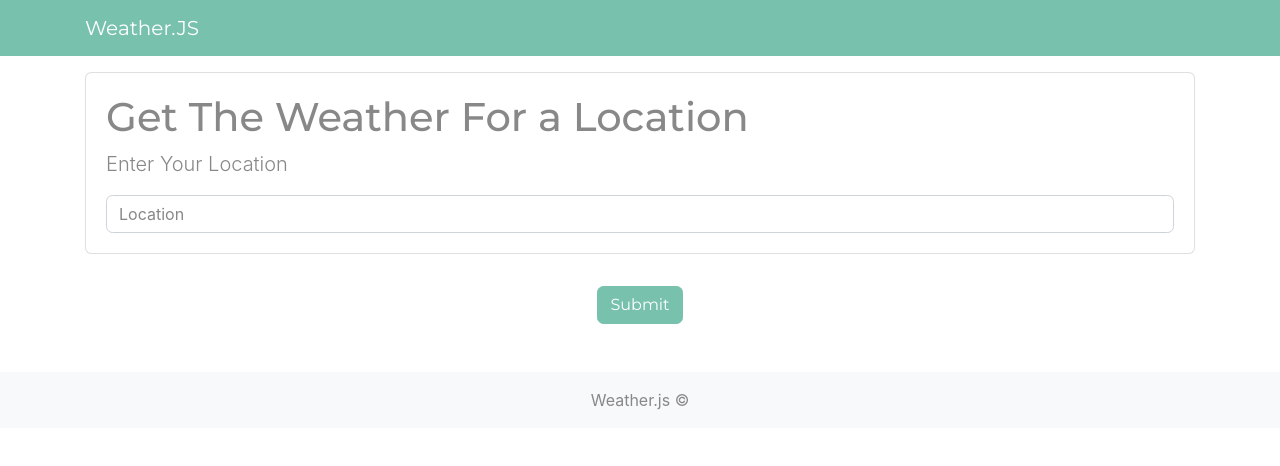
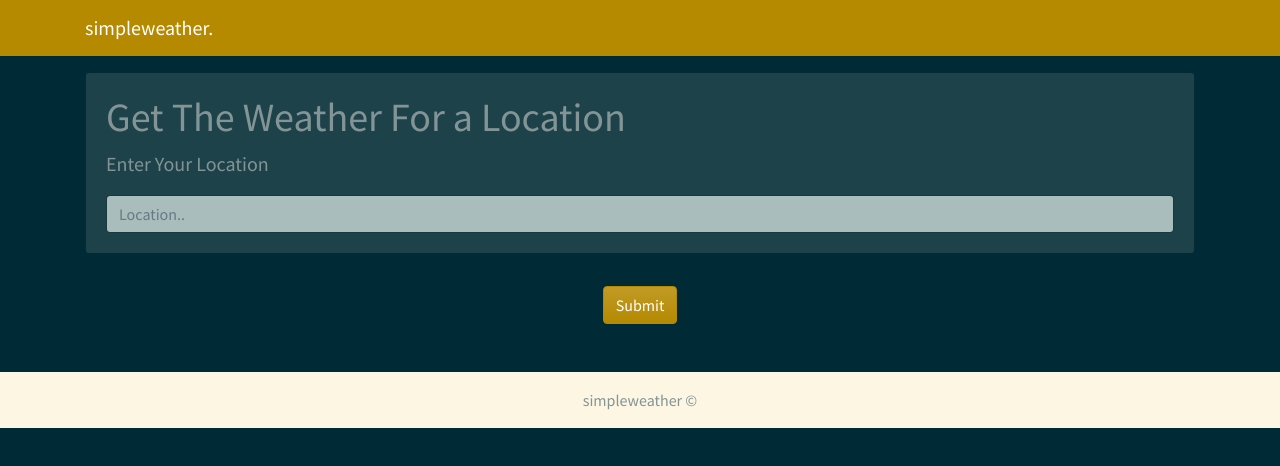
Before and after one commit to vinnyvilasboa/simpleweather, a plain HTML site: page index.html in a window 1280 px wide. Drawn offline with nearby package versions, Linux system fonts and the light colour scheme.

Commit message:
new layout

```diff
--- a/index.html
+++ b/index.html
@@ -2,25 +2,25 @@
 <html lang="en">
   <link
     rel="stylesheet"
-    href="https://stackpath.bootstrapcdn.com/bootswatch/4.4.1/minty/bootstrap.min.css"
+    href="https://stackpath.bootstrapcdn.com/bootswatch/4.4.1/solar/bootstrap.min.css"
   />
   <head>
     <meta charset="UTF-8" />
     <meta name="viewport" content="width=device-width, initial-scale=1.0" />
-    <title>Document</title>
+    <title>simpleweather.</title>
   </head>
   <body>
     <body>
         <nav class="navbar navbar-dark bg-primary mb-3">
             <div class="container">
-                <a href="#" class="navbar-brand">Weather.JS</a>
+                <a href="#" class="navbar-brand">simpleweather.</a>
             </div>
         </nav>
         <div class="container searchContainer">
             <div class="search card card-body">
                 <h1>Get The Weather For a Location</h1>
                 <p class="lead">Enter Your Location</p>
-                <input type="text" id="searchUser" class="form-control" placeholder="Location">
+                <input type="text" id="searchUser" class="form-control" placeholder="Location..">
             </div>
             <br>
             <div id="profile"></div>
@@ -33,7 +33,7 @@
 
         </div>
         <footer class="mt-5 p-3 text-center bg-light">
-             Weather.js &copy;
+             simpleweather &copy;
         </footer>
   </body>
   <script src="fetch.js"></script>
```
Also changed, not shown: fetch.js (+17 -0 lines).
